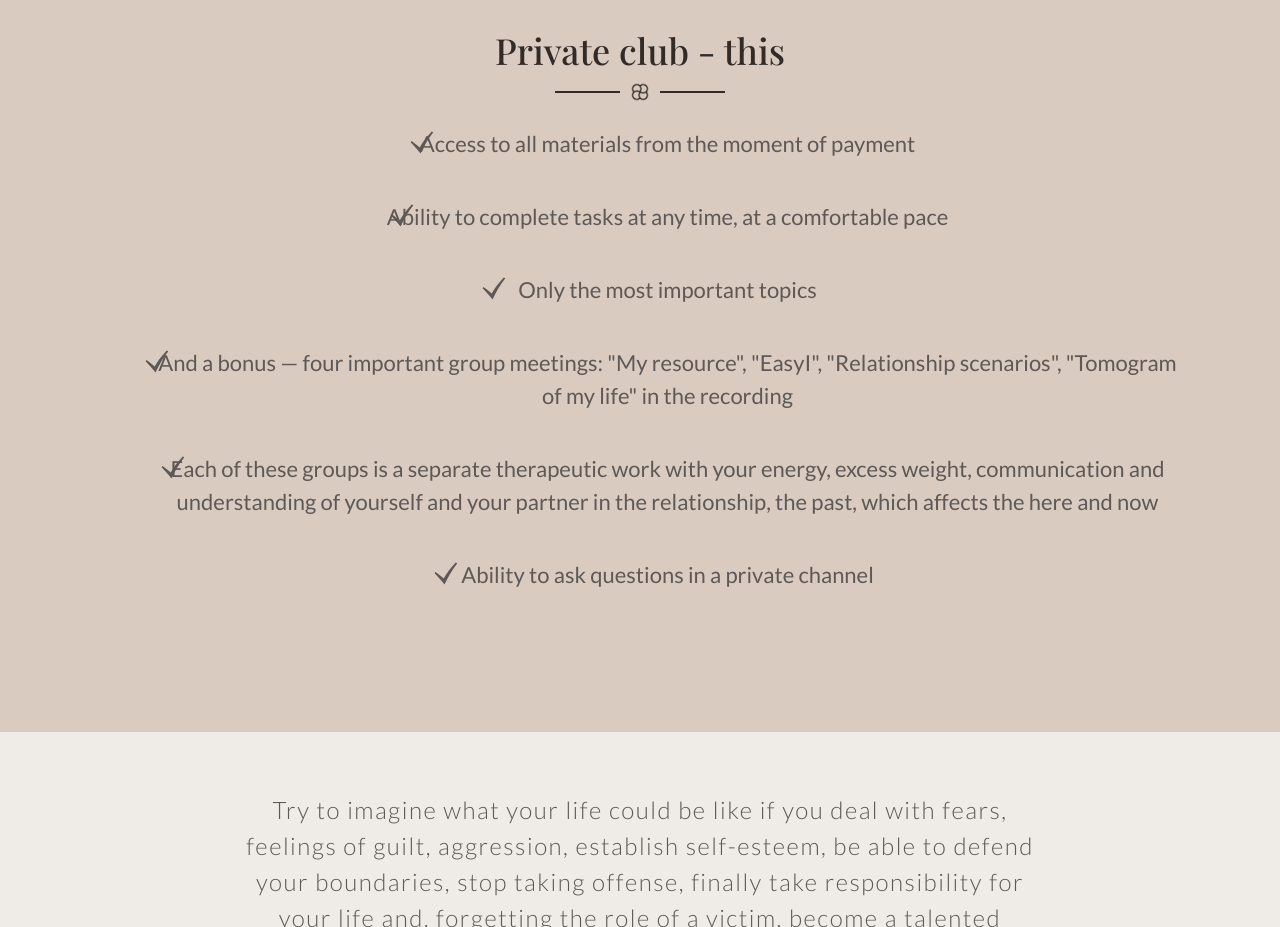
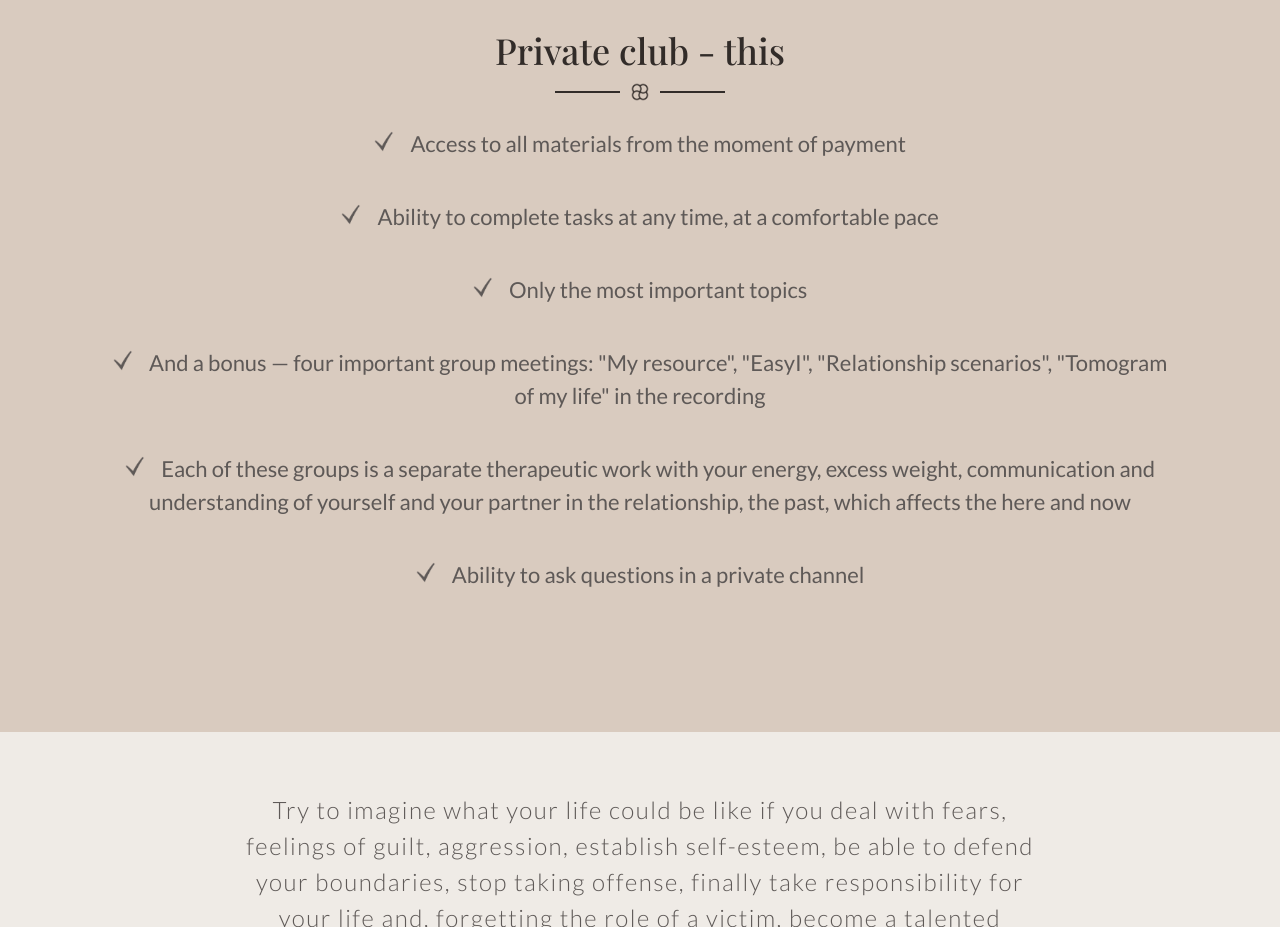
Before and after one commit to MELL85/Olena_Melnyk_landing, a plain HTML site: page private_club_1.html in a window 1280 px wide. Shown: the part 3500-4427 px from the top of the page. Drawn offline with nearby package versions, Linux system fonts and the light colour scheme; a web font is replaced by a local one.

Commit message:
corrected html and css with check mark in section about club

```diff
--- a/css/private_club_1.css
+++ b/css/private_club_1.css
@@ -592,11 +592,14 @@
 
 .explanation_page__list-block {
     padding: 0;
-    display: flex;
-    flex-direction: column;
-    justify-content: center;
     text-align: center;
-    align-items: center;
+}
+
+.explanation_page__img {
+    width: 20px;
+    height: 21px;
+    margin-right: 12px;
+    margin-top: -9px;
 }
 
 .explanation_page__list {
@@ -604,39 +607,9 @@
     font-size: 18px;
     font-weight: 500;
     width: auto;
-    display: flex;
     margin: 0;
-    /* text-align: initial; */
     text-align: center;
-    justify-content: center;
     padding-bottom: 20px;
-    background: url(../img/svg/check-mark-1.svg) no-repeat 0 -21px;
-    padding-left: 40px;
-    background-size: 43px 70px;
-}
-
-.explanation_page__list-one {
-    background-position: 26px -21px;
-}
-
-.explanation_page__list-two {
-    background-position: 39px -21px;
-}
-
-.explanation_page__list-three {
-    background-position: 0px -21px;
-}
-
-.explanation_page__list-four {
-    background-position: 24px -21px;
-}
-
-.explanation_page__list-five {
-    background-position: 40px -21px;
-}
-
-.explanation_page__list-six {
-    background-position: 9px -21px;
 }
 
 @media screen and (min-width: 576px) {
@@ -654,8 +627,6 @@
 
     .explanation_page__list {
         font-size: 20px;
-        padding-left: 45px;
-        background-size: 50px 70px;
     }
 
     .explanation_page__line {
@@ -668,11 +639,6 @@
 
     .explanation_page__line {
         width: 8%;
-    }
-
-    .explanation_page__list-img {
-        width: 55px;
-        height: 55px;
     }
 
     .explanation_page__list {
@@ -690,15 +656,8 @@
         padding: 0 0 40px;
     }
 
-    .explanation_page__list-img {
-        width: auto;
-        height: auto;
-    }
-
     .explanation_page__list {
         font-size: 22px;
-        padding-left: 55px;
-        background-size: 62px 73px;
     }
 
     .explanation_page__line {
--- a/private_club_1.html
+++ b/private_club_1.html
@@ -353,22 +353,37 @@
 
                         <div class="explanation_page__list-main-block">
                             <ul class="explanation_page__list-block">
-                                <li class="explanation_page__list element_animation_text explanation_page__list-one" data-lang="access">Доступ
-                                    до усіх матеріалів з моменту оплати
+                                <li class="explanation_page__list element_animation_text">
+                                    <img src="img/png/check-mark-1.png" alt="" class="explanation_page__img">
+                                    <span data-lang="access">&nbsp;Доступ до усіх матеріалів з моменту оплати</span>
                                 </li>
-                                <li class="explanation_page__list element_animation_text explanation_page__list-two" data-lang="anyTime">
-                                    Можливість проходити завдання у будь-який час, в комфортному темпі</li>
-                                <li class="explanation_page__list element_animation_text explanation_page__list-three" data-lang="importantTopics">
-                                    Тільки найважливіші теми</li>
-                                <li class="explanation_page__list element_animation_text explanation_page__list-four" data-lang="recording">І
-                                    бонус — чотири важливих групових зустрічі: «Мій ресурс», «ЛегкаЯ», «Сценарії
-                                    стосунків», «Томограма мого життя» у запису</li>
-                                <li class="explanation_page__list element_animation_text explanation_page__list-five" data-lang="lectures">Кожна з
-                                    цих групових є окремою терапевтичою роботою з вашою енергією, зайвою вагою,
-                                    комунікацією і розумінням себе та партнера в стосунках, минулого, що впливає на тут
-                                    і зараз</li>
-                                <li class="explanation_page__list element_animation_text explanation_page__list-six"
-                                    data-lang="privateChannel">Можливість ставити питання в закритому каналі</li>
+                                <li class="explanation_page__list element_animation_text">
+                                    <img src="img/png/check-mark-1.png" alt="" class="explanation_page__img">
+                                    <span data-lang="anyTime">Можливість проходити завдання у будь-який час, в
+                                        комфортному темпі</span>
+                                </li>
+                                <li class="explanation_page__list element_animation_text">
+                                    <img src="img/png/check-mark-1.png" alt="" class="explanation_page__img">
+                                    <span data-lang="importantTopics">Тільки найважливіші теми</span>
+                                </li>
+                                <li class="explanation_page__list element_animation_text">
+                                    <img src="img/png/check-mark-1.png" alt="" class="explanation_page__img">
+                                    <span data-lang="recording">І бонус — чотири важливих групових зустрічі: «Мій
+                                        ресурс», «ЛегкаЯ», «Сценарії стосунків», «Томограма мого життя» у запису</span>
+                                </li>
+                                <li class="explanation_page__list element_animation_text">
+                                    <img src="img/png/check-mark-1.png" alt="" class="explanation_page__img">
+                                    <span data-lang="lectures">Кожна з цих групових є окремою терапевтичою роботою з
+                                        вашою енергією, зайвою вагою,
+                                        комунікацією і розумінням себе та партнера в стосунках, минулого, що впливає на
+                                        тут
+                                        і зараз</span>
+                                </li>
+                                <li class="explanation_page__list element_animation_text">
+                                    <img src="img/png/check-mark-1.png" alt="" class="explanation_page__img">
+                                    <span data-lang="privateChannel">Можливість ставити питання в закритому
+                                        каналі</span>
+                                </li>
                             </ul>
                         </div>
                     </div>
```
Also changed, not shown: img/png/check-mark-1.png (added), img/svg/check-mark-1.svg (deleted).
